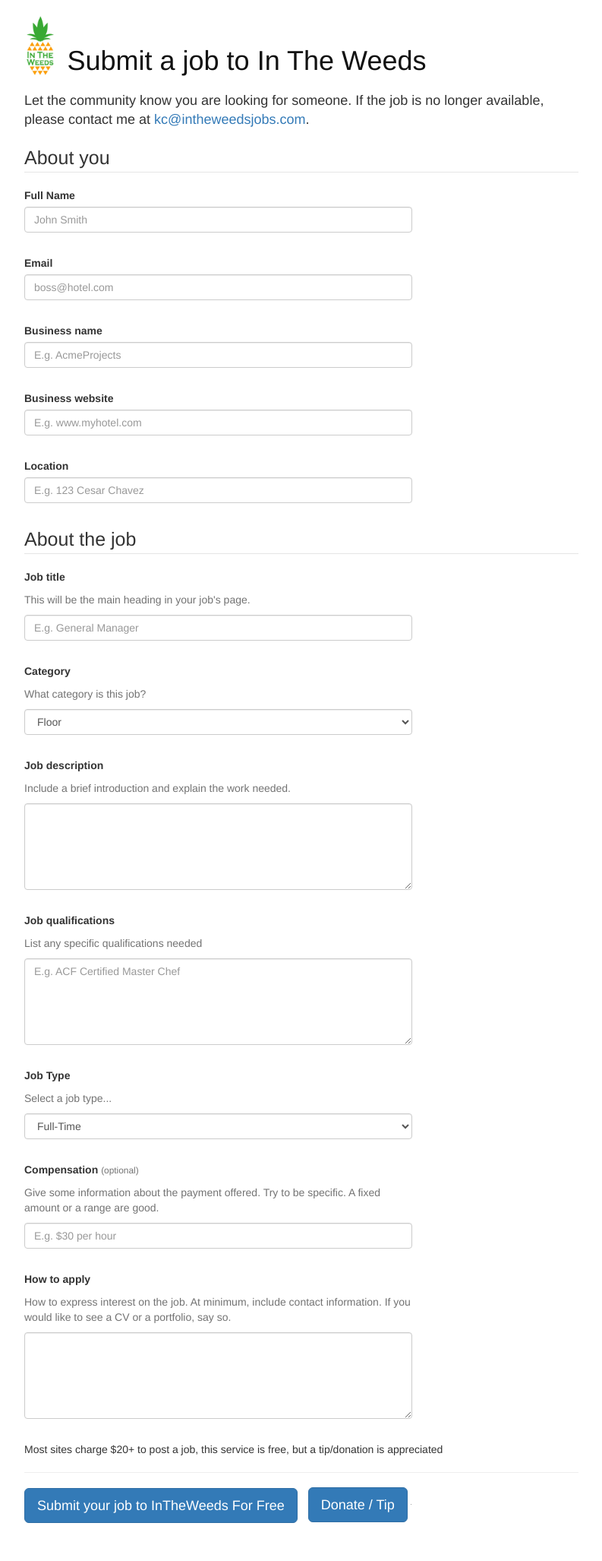
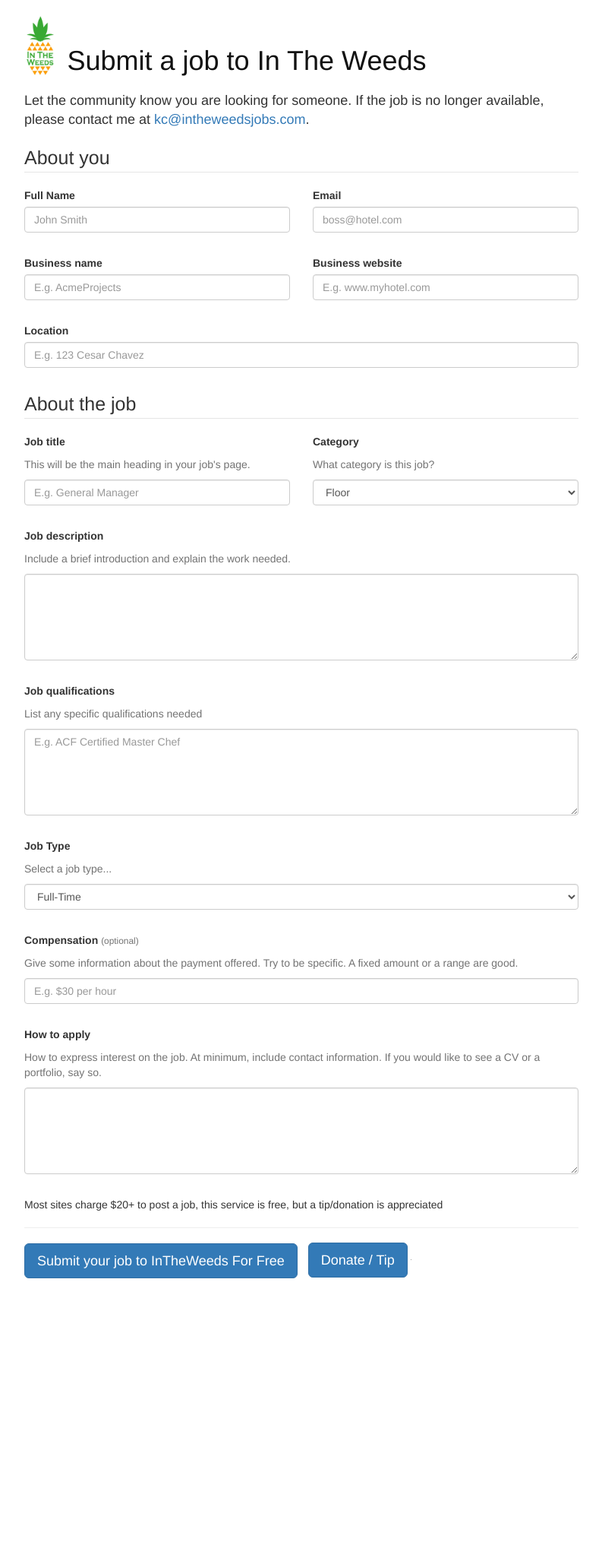
Before and after one commit to intheweedsjobs/intheweeds, a Jekyll site: the page built from job-form.html, in a window 1280 px wide. Shown: the whole page at 76% size, without its empty margins (243-1036 px from the left). Built offline with Jekyll 4.4.1, drawn with Linux system fonts in a browser that asks for light colours; after the commit the page ends 1732 px from its top, so only the background shows below that.

Commit message:
job form format

```diff
--- a/css/custom.css
+++ b/css/custom.css
@@ -11,7 +11,7 @@ small {
 }
 
 .help-block {
-  width: 70%;
+  width: 100%;
 }
 
 legend {
@@ -19,7 +19,7 @@ legend {
 }
 
 .form-control {
-  width: 70%;
+  width: 100%;
 }
 
 #email-form{
--- a/job-form.html
+++ b/job-form.html
@@ -34,7 +34,8 @@ permalink: '/job-form/'
           <input name="options[slug]" type="hidden" id="slug" value="">
           <fieldset>
             <legend>About you</legend>
-            <div class="form-group">
+            <div class="row">
+              <div class="form-group col-xs-6">
                 <label for="full_name">Full Name</label>
                 <input type="text"
                   class="form-control"
@@ -43,7 +44,7 @@ permalink: '/job-form/'
                   name="fields[full_name]"
                   required>
               </div>
-            <div class="form-group">
+              <div class="form-group col-xs-6">
                 <label for="email">Email</label>
                 <input type="text"
                   class="form-control"
@@ -52,7 +53,9 @@ permalink: '/job-form/'
                   name="fields[email]"
                   required>
               </div>
-            <div class="form-group">
+            </div>
+            <div class="row">
+              <div class="form-group col-xs-6">
                 <label for="business_name">Business name</label>
                 <input type="text"
                   class="form-control"
@@ -61,7 +64,7 @@ permalink: '/job-form/'
                   name="fields[business_name]"
                   required>
               </div>
-            <div class="form-group">
+              <div class="form-group col-xs-6">
                 <label for="business_url">Business website</label>
                 <input type="text"
                   class="form-control"
@@ -69,6 +72,7 @@ permalink: '/job-form/'
                   placeholder="E.g. www.myhotel.com"
                   name="fields[business_url]"
                   required>
+              </div>
             </div>
             <div class="form-group">
               <label for="location">Location</label>
@@ -82,7 +86,8 @@ permalink: '/job-form/'
           </fieldset>
           <fieldset>
             <legend>About the job</legend>
-            <div class="form-group">
+            <div class="row">
+              <div class="form-group col-xs-6">
                 <label for="title">Job title</label>
                 <p class="help-block">This will be the main heading in your job's page.</p>
                 <input type="text"
@@ -92,7 +97,7 @@ permalink: '/job-form/'
                   name="fields[title]"
                   required>
               </div>
-            <div class="form-group">
+              <div class="form-group col-xs-6">
                 <label for="category">Category</label>
                 <p class="help-block">What category is this job?</p>
                 <select
@@ -106,6 +111,7 @@ permalink: '/job-form/'
                   <option value="management">Management</option>
                   <option value="hotel">Hotel</option>
                 </select>
+              </div>
             </div>
 
             <div class="form-group">
```
Lines whose indentation alone changed are shown as unchanged.
